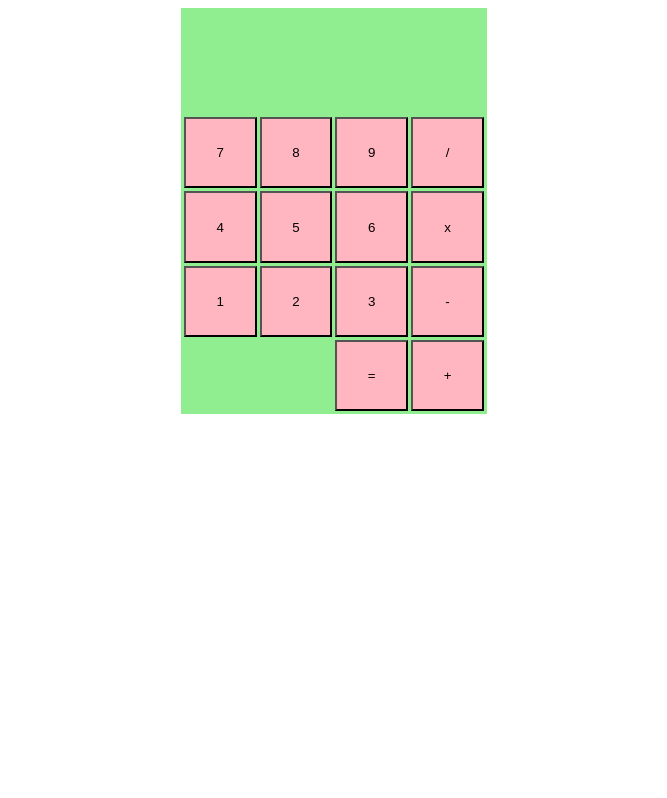
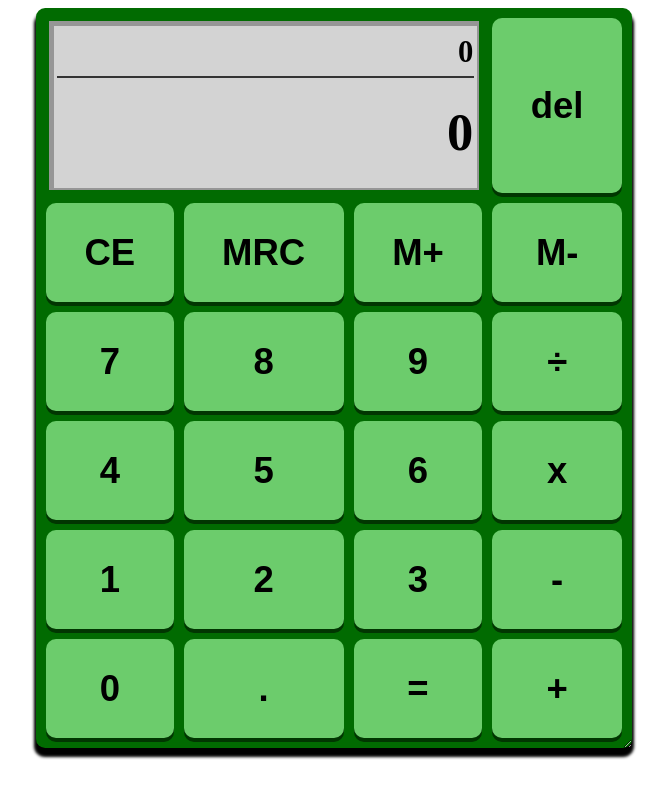
Before and after one commit to michaeljamesrojas/calculator, a plain HTML site: page index.html in a window 1280 px wide. Shown: the whole page, without its empty margins (306-973 px from the left). Drawn offline with Linux system fonts and the light colour scheme.

Commit message:
css edit

```diff
--- a/index.css
+++ b/index.css
@@ -1,22 +1,53 @@
 :root {
-    --gridGap: 3px;
+    --gridGap: 10px;
+    --screenShadow: rgb(150, 150, 150);
+    --screenColor: rgb(211, 211, 211);
+    --buttonsColor: rgb(108, 204, 108);
+    --buttonsHoverColor: rgb(90, 168, 90);
+    --buttonsShadowColor:rgb(1, 54, 1);
+    --calculatorColor: rgb(1, 107, 1);
+    --buttonElevation: 4px;
+    --buttonElevationOpposite: -4px;
+}
+
+* {
+    font-weight: 900;
+    font-size: 1.2em;
 }
 
 #div-calculator-container{
     display: flex;
     align-content: center;
     justify-content: center;
+    /* position: relative; */
+    /* width: 95vw;
+    height: 90vh; */
     /* align-items: center; */
     /* background-color: lightblue; */
 }
 
+/* #div-calculator * {
+    overflow: auto;
+    resize: both;
+} */
+
 #div-calculator {
+    border-radius: 0.3em;
+    box-shadow: 0px 7px 3px 2px rgb(0, 0, 0);
+    font-weight: 900;
+    font-size: 1.1em;
+    overflow: auto;
+    resize: both;
+    min-width: min-content;
+    min-height: max-content;
+    max-width: 72vh;
+    max-height: 90vh;
+    width: 72vh;
+    height: 90vh;
     padding: var(--gridGap);
     justify-self: center;
     display: grid;
-    background-color: lightgreen;
-    width: 300px;
-    height: 400px;
+    background-color: var(--calculatorColor);
     grid-template-areas:
     "screen screen screen delete"
     "clear mrc mp ms"
@@ -29,9 +60,72 @@
     gap: var(--gridGap);
 }
 
+#div-display{
+    /* border-radius: 5px; */
+    border-top: 5px solid var(--screenShadow);
+    border-left: 5px solid var(--screenShadow);
+    border-bottom: 2px solid var(--screenShadow);
+    border-right: 2px solid var(--screenShadow);
+    margin: 3px;
+    position: relative;
+    background-color: var(--screenColor);
+    grid-area: screen;
+    /* height: 100%; */
+    padding: 3px;
+}
+
+#div-mainDisplay {
+    border-top: 2px solid rgb(51, 51, 51);
+    display: flex;
+    /* background-color: lightsteelblue; */
+    height: 70%;
+}
+
+#p-mainDisplay {
+    padding: 1px;
+    /* font-size: 200%; */
+    width: 100%;
+    margin: auto;
+    text-align: right;
+    /* background-color: magenta; */
+}
+
+#div-subDisplay {
+    display: flex;
+    /* background-color: lightslategrey; */
+    height: 30%;
+}
+
+#p-subDisplay {
+    padding: 1px;
+    font-size: 0.7em;
+    text-align: right;
+    margin: auto;
+    width: 100%;
+    /* background-color: orchid; */
+}
+
 button {
-    background-color: lightpink;
+    outline: none;
+    border: none;
+    background-color: var(--buttonsColor);
+    border-radius: 10px;
+    box-shadow: 0px var(--buttonElevation) 0px 0px var(--buttonsShadowColor);
 
+}
+
+button:hover {
+    background-color: var(--buttonsHoverColor);
+}
+
+button:active {
+    transform: translateY(var(--buttonElevation) );
+    box-shadow: 0px -2px 0px 0px var(--buttonsShadowColor);
+}
+
+#b0 {
+    grid-area: n0;
+    /* background-color: green; */
 }
 
 #b1 {
@@ -90,3 +184,27 @@ button {
 #bmultiply {
     grid-area: multiply;
 }
+
+#bpoint {
+    grid-area: point;
+}
+
+#bdelete {
+    grid-area: delete;
+}
+
+#bclear {
+    grid-area: clear;
+}
+
+#bmrc {
+    grid-area: mrc;
+}
+
+#bmp {
+    grid-area: mp;
+}
+
+#bms {
+    grid-area: ms;
+}
--- a/index.html
+++ b/index.html
@@ -2,12 +2,24 @@
 <html>
     <head>
         <link rel='stylesheet' href='index.css'>
-        <title>Calculator</title>
+        <title>Simple Calculator</title>
     </head>
 
     <body>
         <div id="div-calculator-container">
             <div id="div-calculator">
+                <div id="div-display">
+                    <div id="div-subDisplay">
+
+                        <p id="p-subDisplay">0</p>
+                    </div>
+
+                    <div id="div-mainDisplay">
+                        <p id="p-mainDisplay">0</p>
+                    </div>
+                </div>
+
+                <button id="b0">0</button>
                 <button id="b1">1</button>
                 <button id="b2">2</button>
                 <button id="b3">3</button>
@@ -19,9 +31,15 @@
                 <button id="b9">9</button>
                 <button id="bminus">-</button>
                 <button id="badd">+</button>
-                <button id="bdivide">/</button>
+                <button id="bdivide">÷</button>
                 <button id="bmultiply">x</button>
+                <button id="bpoint">.</button>
                 <button id="bequals">=</button>
+                <button id="bdelete">del</button>
+                <button id="bclear">CE</button>
+                <button id="bmrc">MRC</button>
+                <button id="bmp">M+</button>
+                <button id="bms">M-</button>
             </div>
         </div>
 
--- a/index.js
+++ b/index.js
@@ -1,4 +1,11 @@
+// Actual codes
+let mainDisplay = '';
 
+//Add
+
+
+
+// Functions
 function add(x, y){
     return x + y;
 }
--- /dev/null
+++ b/test.js
@@ -0,0 +1,2 @@
+let x = 8 / 2 + 6 * 2 - 6 + 3;
+alert(x);
```
